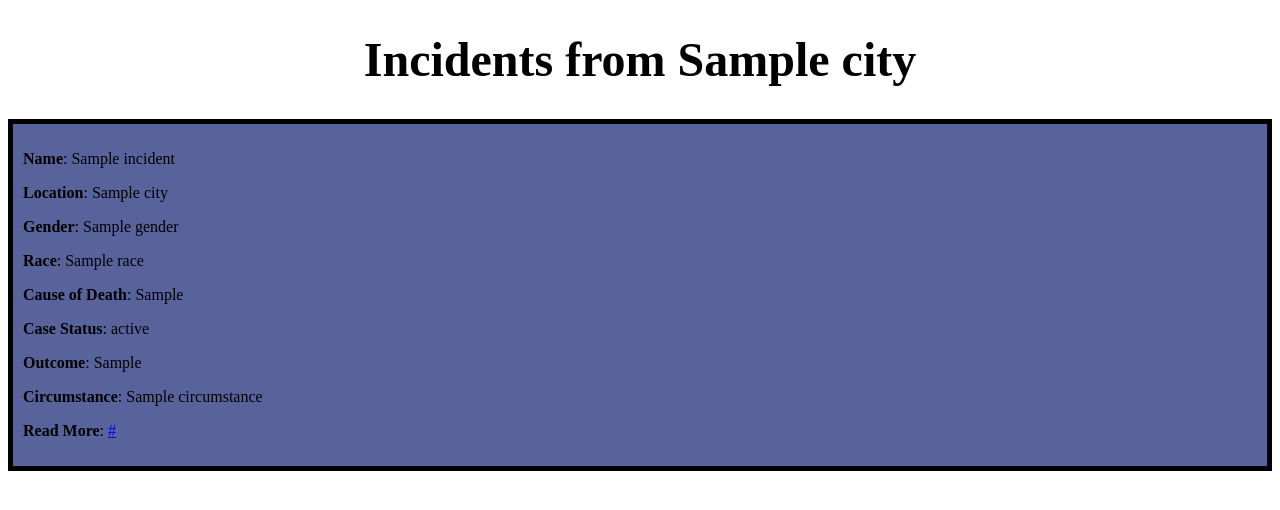
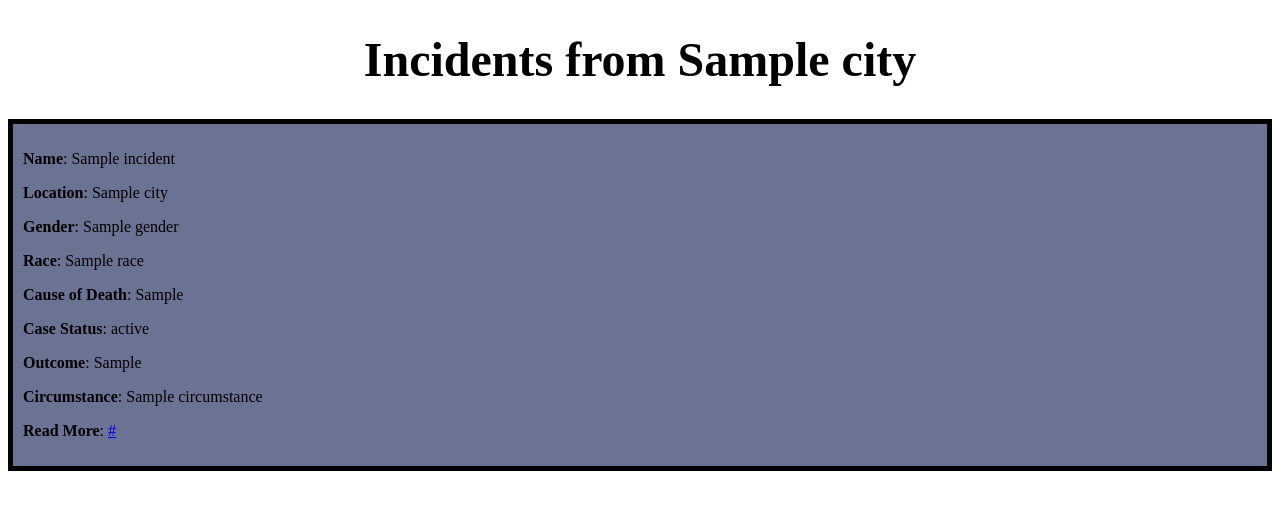
Before and after one commit to SARdude54/SLOHacks, a Flask app: template templates/results.html in a window 1280 px wide. Shown: the top 510 px of the page. Run offline with Flask 3, Linux system fonts and the light colour scheme; the template is opened without the code that fills it: most values are stand-ins (such as "Sample title", 1, 10 or a date in 2020).

Commit message:
MIAMI UPDATED

```diff
--- a/static/styles/results.css
+++ b/static/styles/results.css
@@ -2,7 +2,7 @@
     border: 5px solid black;
     padding: 10px;
     margin-bottom: 20px;
-    background-color: #58629b;
+    background-color: #6c7294;
 }
 h1 {
     text-align: center;
```
